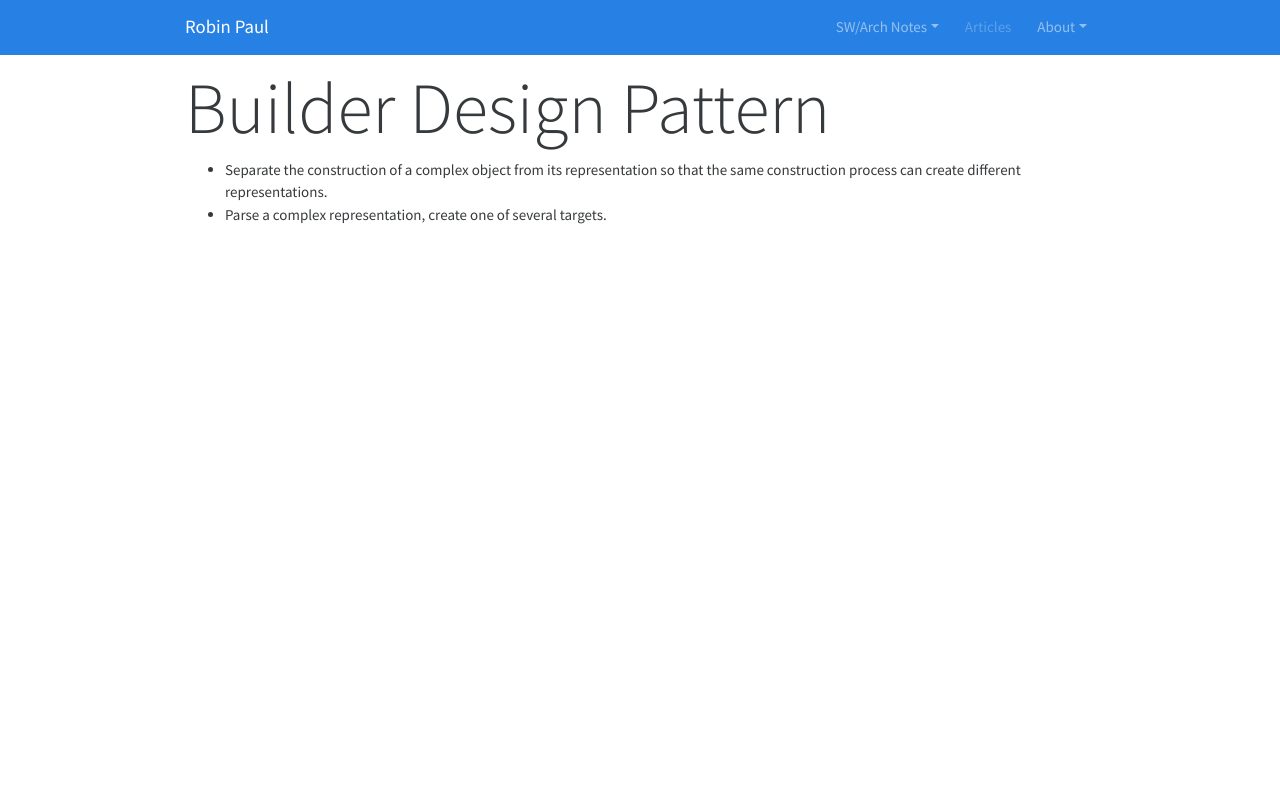
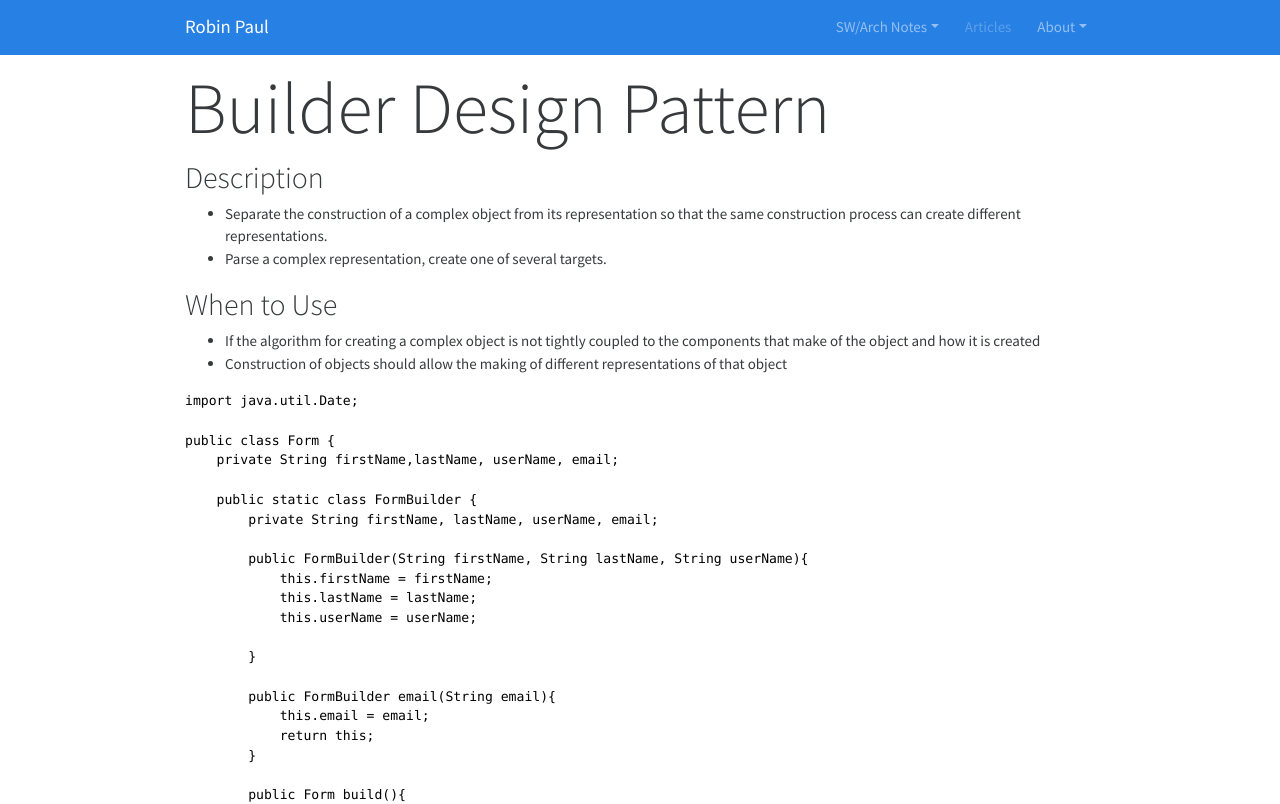
Before and after one commit to cachemoney/threadfool, a Gatsby site: page /design-patterns/creational/builder-design/ in a window 1280 px wide. Shown: the top 804 px of the page. Built offline with nearby package versions, Linux system fonts and the light colour scheme; Gatsby itself is replaced by a stand-in of ours; some packages are replaced by stand-ins of ours; code samples lack their colours.

Commit message:
added builder pattern

````diff
--- a/content/blog/design-patterns/creational/builder-design.md
+++ b/content/blog/design-patterns/creational/builder-design.md
@@ -1,11 +1,69 @@
 ---
+title: Builder Design Pattern
+date: 2019-01-6T17:12:33.962Z
 contentType: note
-path: /builder-design
-title: Builder Design Pattern
-date: 2018-12-14T17:12:33.962Z
 keywords: ['builder design pattern']
-description: "a description of the builder design pattern"
-hidden: false
+description: "The builder pattern is used to help build objects step by step"
+published: true
 ---
+## Description
 * Separate the construction of a complex object from its representation so that the same construction process can create different representations.
 * Parse a complex representation, create one of several targets.
+
+## When to Use
+* If the algorithm for creating a complex object is not tightly coupled to the components that make of the object and how it is created
+* Construction of objects should allow the making of different representations of that object
+
+```java
+import java.util.Date;
+
+public class Form {
+    private String firstName,lastName, userName, email;
+
+    public static class FormBuilder {
+        private String firstName, lastName, userName, email;
+
+        public FormBuilder(String firstName, String lastName, String userName){
+            this.firstName = firstName;
+            this.lastName = lastName;
+            this.userName = userName;
+
+        }
+
+        public FormBuilder email(String email){
+            this.email = email;
+            return this;
+        }
+
+        public Form build(){
+            return new Form(this);
+        }
+    }
+    private Form(FormBuilder formBuilder){
+        this.firstName = formBuilder.firstName;
+        this.lastName = formBuilder.lastName;
+        this.userName = formBuilder.userName;
+        this.email = formBuilder.email;
+    }
+    @Override
+    public String toString(){
+        StringBuilder sb = new StringBuilder();
+        sb.append(" First Name: ");
+        sb.append(firstName);
+        sb.append("\n Last Name: ");
+        sb.append(lastName);
+        sb.append("\n User Name: ");
+        sb.append(userName);
+        if(this.email!=null){
+            sb.append("\n Email: ");
+            sb.append(email);
+        }
+        return sb.toString();
+    }
+    public static void main(String[] args) {
+        Form form = new Form.FormBuilder("Roger", "Dodger", "RoDodge")
+               .build();
+                System.out.println(form);
+    }
+}
+```
--- /dev/null
+++ b/content/blog/design-patterns/creational/prototype.md
@@ -0,0 +1,8 @@
+---
+title: Prototype Pattern
+date: 2018-12-14T17:12:33.962Z
+contentType: note
+keywords: ['Prototype design pattern']
+description: "a description of the prototype design pattern"
+published: false
+---
--- /dev/null
+++ b/content/blog/design-patterns/creational/singleton.md
@@ -0,0 +1,8 @@
+---
+title: Singleton Pattern
+date: 2018-12-14T17:12:33.962Z
+contentType: note
+keywords: ['singleton design pattern']
+description: "a description of the singleton design pattern"
+published: false
+---
--- a/src/components/layout/index.js
+++ b/src/components/layout/index.js
@@ -7,7 +7,7 @@ import HeaderNavBar from '../shared/header-nav-bar'
 
 // code syntax-highlighting theme
 // feel free to change it to another one
-import 'prismjs/themes/prism-coy.css'
+import 'prismjs/themes/prism.css'
 import 'prismjs/plugins/line-numbers/prism-line-numbers.css'
 
 // main site style
````
